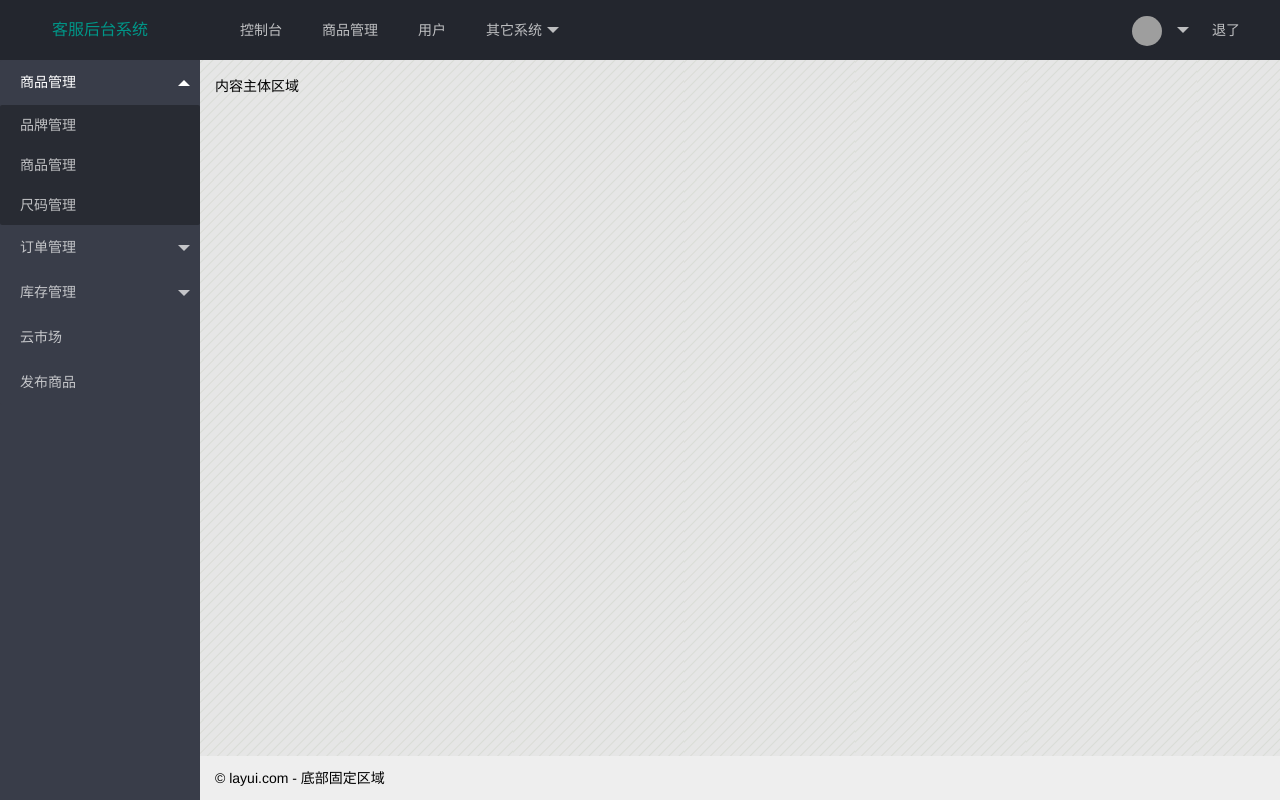
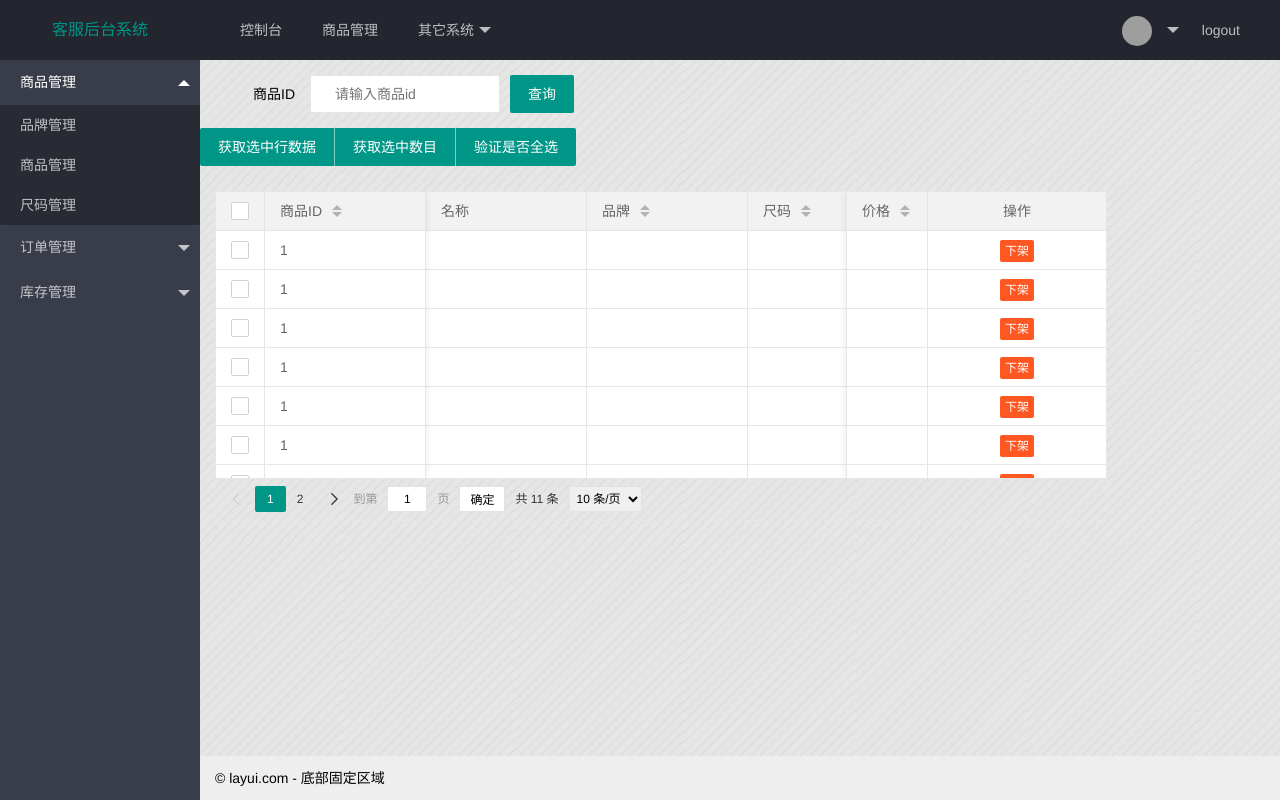
Before and after one commit to LiTianFu888/admin-web-system, a CodeIgniter app: page /database/goods/manage in a window 1280 px wide. Run offline with CodeIgniter, Linux system fonts and the light colour scheme; data that the repository does not hold is empty; grey boxes are pictures that could not be loaded.

Commit message:
商品view

```diff
--- a/application/views/manage.php
+++ b/application/views/manage.php
@@ -1,6 +1,3 @@
-
-
-
 
 <!DOCTYPE html>
 <html>
@@ -10,7 +7,6 @@
 <title>layui客户后台系统</title>
     <link rel="stylesheet" href="<?php echo base_url().'static/common/layui/css/layui.css'?>">
     <link rel="stylesheet" href="<?php echo base_url().'static/admin/css/login.css'?>">
-    <script src="<?php echo base_url().'static/common/layui/layui.js'?>"></script>
 </head>
 <body class="layui-layout-body">
 <div class="layui-layout layui-layout-admin">
@@ -20,7 +16,6 @@
     <ul class="layui-nav layui-layout-left">
       <li class="layui-nav-item"><a href="">控制台</a></li>
       <li class="layui-nav-item"><a href="">商品管理</a></li>
-      <li class="layui-nav-item"><a href="">用户</a></li>
       <li class="layui-nav-item">
         <a href="javascript:;">其它系统</a>
         <dl class="layui-nav-child">
@@ -42,7 +37,7 @@
           <dd><a href="">安全设置</a></dd>
         </dl>
       </li>
-      <li class="layui-nav-item"><a href="">退了</a></li>
+      <li class="layui-nav-item"><a href="">logout</a></li>
     </ul>
   </div>
 
@@ -62,29 +57,58 @@
           <a href="javascript:;">订单管理</a>
           <dl class="layui-nav-child">
             <dd><a href="javascript:;">订单查询</a></dd>
-            <dd><a href="javascript:;">列表二</a></dd>
-            <dd><a href="">超链接</a></dd>
           </dl>
         </li>
         <li class="layui-nav-item">
           <a href="javascript:;">库存管理</a>
           <dl class="layui-nav-child">
             <dd><a href="javascript:;">库存查询</a></dd>
-            <dd><a href="javascript:;">列表二</a></dd>
-            <dd><a href="">超链接</a></dd>
           </dl>
         </li>
-        <li class="layui-nav-item"><a href="">云市场</a></li>
-        <li class="layui-nav-item"><a href="">发布商品</a></li>
       </ul>
     </div>
   </div>
 
   <div class="layui-body">
     <!-- 内容主体区域 -->
-    <div style="padding: 15px;">内容主体区域</div>
-  </div>
+	<div class ="layui-form-item">
 
+	</div>
+	<div>
+	<form class="layui-form" action="/order/filter" lay-filter="example">
+  	<div class="layui-form-item">
+    	<label class="layui-form-label">商品ID</label>
+    	<div class="layui-input-inline">
+      	<input  id = "orderid" name="name" class="layui-input" type="text" placeholder="请输入商品id" autocomplete="off" lay-verify="title">
+    	</div>
+    	<div class="layui-input-inline">
+      	<button id = "search" class="layui-btn"  lay-filter="demo1" lay-submit="">查询</button>
+    	</div>
+  	</div>
+	</form>
+	<div class="layui-btn-group demoTable">
+  		<button class="layui-btn" data-type="getCheckData">获取选中行数据</button>
+	  	<button class="layui-btn" data-type="getCheckLength">获取选中数目</button>
+  		<button class="layui-btn" data-type="isAll">验证是否全选</button>
+	</div>
+   <div style="padding: 15px;">
+    <table  id="table1"  class="layui-table" lay-filter="demo" lay-data="{width: 892, height:330, url:'/goods/table', page:true, id:'idTest'}">
+    <thead>
+    <tr>
+      <th lay-data="{type:'checkbox', fixed: 'left'}"></th>
+      <th lay-data="{field:'id', width:160, sort: true, fixed: true}">商品ID</th>
+      <th lay-data="{field:'name', width:160}">名称</th>
+      <th lay-data="{field:'brand', width:160, sort: true}">品牌</th>
+      <th lay-data="{field:'size', width:160, sort: true}">尺码</th>
+      <th lay-data="{field:'gender', width:80}">款式</th>
+      <th lay-data="{field:'offset', width:160}">是否下架</th>
+      <th lay-data="{field:'add_time', width:200}">添加时间</th>
+      <th lay-data="{field:'price', width:80, sort: true, fixed: 'right'}">价格</th>
+      <th lay-data="{fixed: 'right', width:178, align:'center', toolbar: '#barDemo'}">操作</th>
+    </tr>
+  </thead>
+</table>
+    </div>
   <div class="layui-footer">
     <!-- 底部固定区域 -->
     © layui.com - 底部固定区域
@@ -92,10 +116,70 @@
 </div>
 <script src="<?php echo base_url().'static/common/layui/layui.js'?>"></script>
 <script>
+layui.use('table', function(){
+  var table = layui.table;
+  //监听表格复选框选择
+  table.on('checkbox(demo)', function(obj){
+    console.log(obj)
+  });
+  //监听工具条
+  table.on('tool(demo)', function(obj){
+    var data = obj.data;
+    if(obj.event === 'detail'){
+      layer.msg('ID：'+ data.id + ' 的查看操作');
+    } else if(obj.event === 'del'){
+      layer.confirm('确认下架？', function(index){
+      	           $.ajax({
+                        url: "/goods/del",
+                        type: "POST",
+                        data: {id: data.id},
+                        success: function (msg) {
+                            if (msg == 200) {
+                                //删除这一行
+                                //关闭弹框
+                                layer.close(index);
+                                layer.msg("下架成功！请刷新", {icon: 6});
+                            } else {
+                                layer.msg("下架失败", {icon: 5});
+                            }
+                        }
+                    });
+	});
+    } else if(obj.event === 'edit'){
+      layer.alert('编辑行：<br>'+ JSON.stringify(data))
+    }
+  });
+
+  var $ = layui.$, active = {
+    getCheckData: function(){ //获取选中数据
+      var checkStatus = table.checkStatus('idTest')
+      ,data = checkStatus.data;
+      layer.alert(JSON.stringify(data));
+    }
+    ,getCheckLength: function(){ //获取选中数目
+      var checkStatus = table.checkStatus('idTest')
+      ,data = checkStatus.data;
+      layer.msg('选中了：'+ data.length + ' 个');
+    }
+    ,isAll: function(){ //验证是否全选
+      var checkStatus = table.checkStatus('idTest');
+      layer.msg(checkStatus.isAll ? '全选': '未全选')
+    }
+  };
+
+  $('.demoTable .layui-btn').on('click', function(){
+    var type = $(this).data('type');
+    active[type] ? active[type].call(this) : '';
+  });
+});
+</script>
+<script id="barDemo" type="text/html">
+  <a  class="layui-btn layui-btn-danger layui-btn-xs" lay-event="del">下架</a>
+</script>
+<script>
 //JavaScript代码区域
 layui.use('element', function(){
   var element = layui.element;
-
 });
 </script>
 </body>
```
